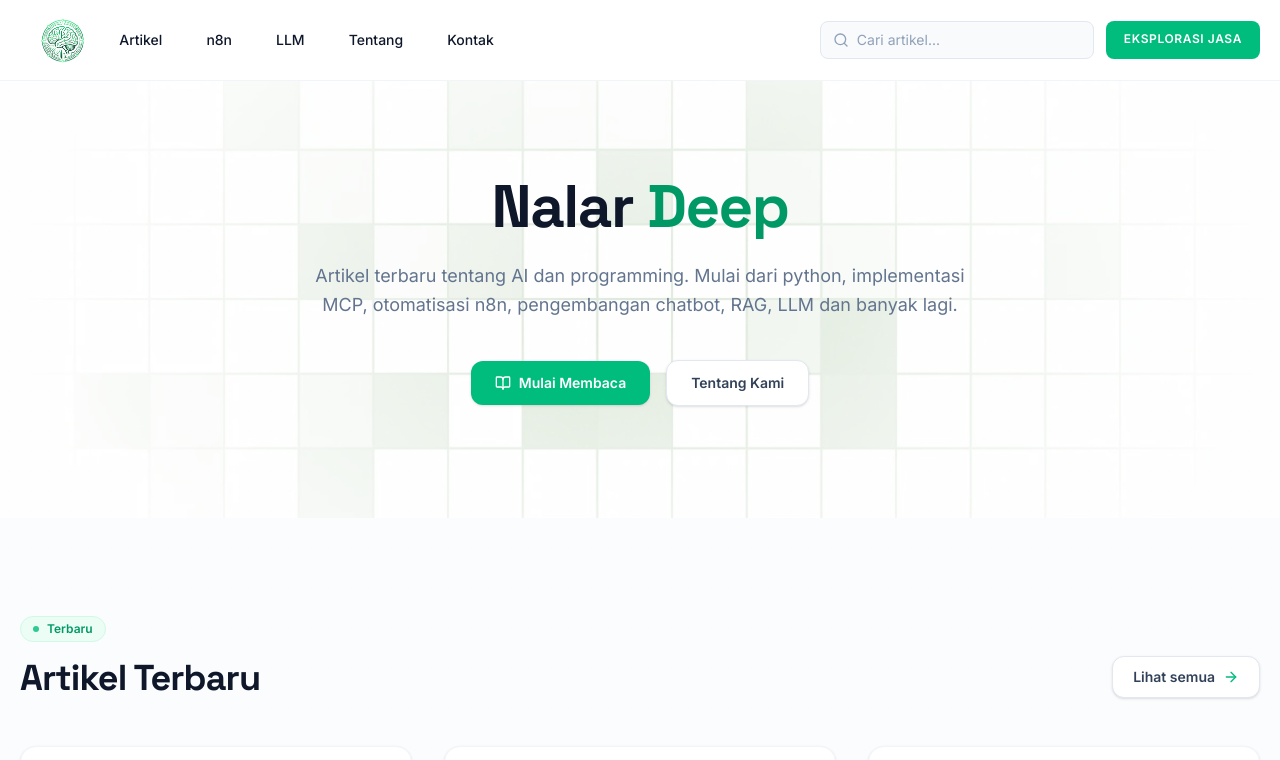
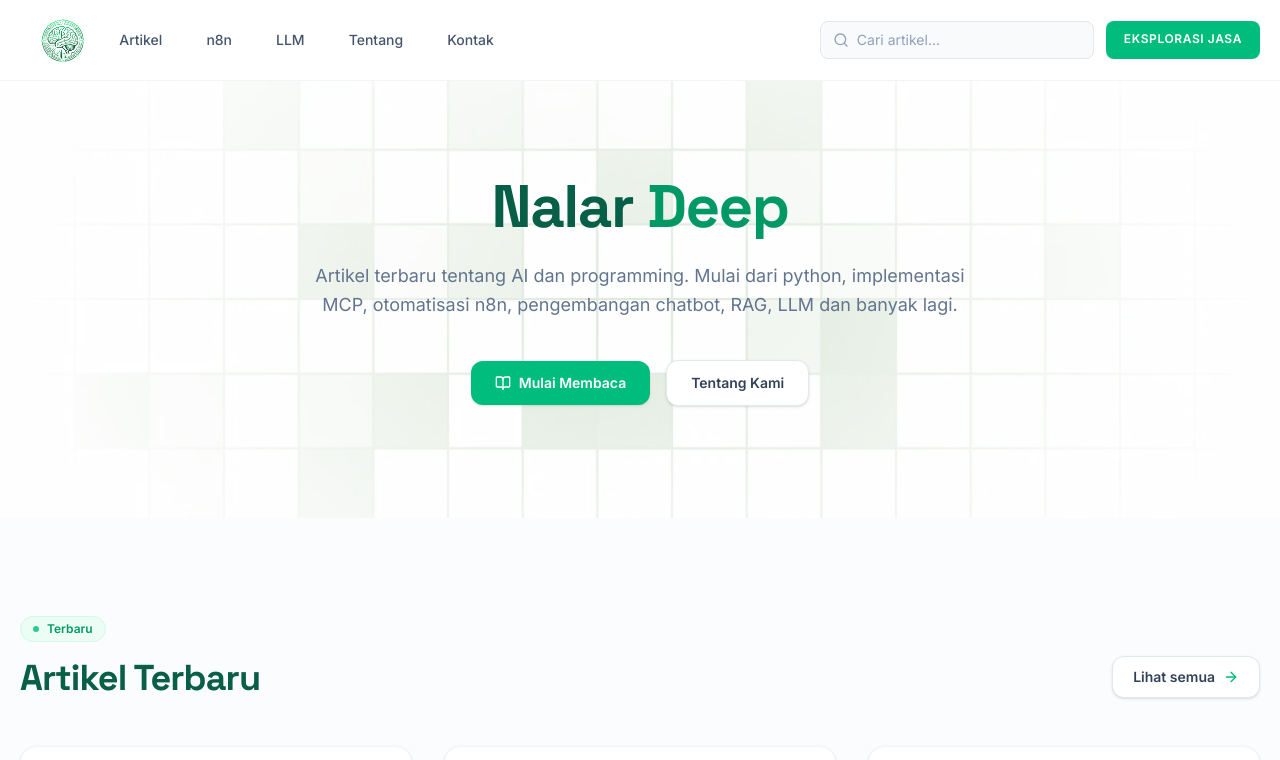
Before and after one commit to nalardeep/nalardeep, a Next.js app: page / in a window 1280 px wide. Shown: the top 760 px of the page. Built offline with nearby package versions, Linux system fonts and the light colour scheme.

Commit message:
feat (design): change style component post body and navlink

```diff
--- a/app/globals.css
+++ b/app/globals.css
@@ -37,7 +37,8 @@ h3,
 h4,
 h5,
 h6 {
-  color: #0f172a;
+  color: #065f46;
+  font-weight: 700;
   font-family: var(--font-heading);
 }
 
--- a/components/header.tsx
+++ b/components/header.tsx
@@ -54,9 +54,9 @@ const Header = () => {
                                         <Link
                                             href={link.path}
                                             className={`px-3.5 py-2 rounded-lg transition-all duration-300 block font-medium text-sm ${
-                                                active
-                                                    ? "bg-emerald-500  text-white font-semibold border border-emerald-100/50 "
-                                                    : " hover:text-emerald-500 transition-colors"
+                                            active
+                                                ? "text-emerald-800 font-semibold"
+                                                : "text-slate-600 hover:text-emerald-500 transition-colors"
                                             }`}
                                         >
                                             {link.name}
@@ -103,7 +103,7 @@ const Header = () => {
                                     href={link.path}
                                     className={`w-full text-center py-2.5 text-sm font-semibold uppercase tracking-wider rounded-lg transition-all ${
                                         active
-                                            ? "bg-emerald-500 text-emerald-600 text-white border border-emerald-100/50"
+                                            ? "text-emerald-800 font-semibold"
                                             : "text-slate-600 border border-transparent"
                                     }`}
                                     onClick={() => setIsOpen(false)}
--- a/components/post-body.tsx
+++ b/components/post-body.tsx
@@ -88,33 +88,33 @@ const getLanguageName = (className?: string): string => {
 
 const components = {
     h1: ({ children, id }: any) => {
-        if (isToc(id)) return <h1 id={id} className="scroll-mt-24 text-3xl font-extrabold mt-12 mb-6 text-slate-900 tracking-tight">{children}</h1>;
+        if (isToc(id)) return <h1 id={id} className="scroll-mt-24 text-3xl font-extrabold mt-12 mb-6 text-emerald-800 tracking-tight">{children}</h1>;
         return (
-            <h1 id={id} className="scroll-mt-24 text-3xl font-extrabold mt-12 mb-6 text-slate-900 tracking-tight border-l-4 border-emerald-500 pl-4 py-1">
+            <h1 id={id} className="scroll-mt-24 text-3xl font-extrabold mt-12 mb-6 text-emerald-800 tracking-tight">
                 {children}
             </h1>
         );
     },
     h2: ({ children, id }: any) => {
-        if (isToc(id)) return <h2 id={id} className="scroll-mt-24 text-2xl font-bold mt-10 mb-4 text-slate-900 tracking-tight">{children}</h2>;
+        if (isToc(id)) return <h2 id={id} className="scroll-mt-24 text-2xl font-bold mt-10 mb-4 text-emerald-800 tracking-tight">{children}</h2>;
         return (
-            <h2 id={id} className="scroll-mt-24 text-2xl font-bold mt-10 mb-4 text-slate-900 tracking-tight border-l-4 border-emerald-500 pl-3.5 py-0.5">
+            <h2 id={id} className="scroll-mt-24 text-2xl font-bold mt-10 mb-4 text-emerald-800 tracking-tight">
                 {children}
             </h2>
         );
     },
     h3: ({ children, id }: any) => {
-        if (isToc(id)) return <h3 id={id} className="scroll-mt-24 text-xl font-bold mt-8 mb-3 text-slate-900 tracking-tight">{children}</h3>;
+        if (isToc(id)) return <h3 id={id} className="scroll-mt-24 text-xl font-bold mt-8 mb-3 text-emerald-800 tracking-tight">{children}</h3>;
         return (
-            <h3 id={id} className="scroll-mt-24 text-xl font-bold mt-8 mb-3 text-slate-900 tracking-tight border-l-3 border-emerald-400 pl-3 py-0.5">
+            <h3 id={id} className="scroll-mt-24 text-xl font-bold mt-8 mb-3 text-emerald-800 tracking-tight">
                 {children}
             </h3>
         );
     },
     h4: ({ children, id }: any) => {
-        if (isToc(id)) return <h4 id={id} className="scroll-mt-24 text-lg font-bold mt-6 mb-2 text-slate-900 tracking-tight">{children}</h4>;
+        if (isToc(id)) return <h4 id={id} className="scroll-mt-24 text-lg font-bold mt-6 mb-2 text-emerald-800 tracking-tight">{children}</h4>;
         return (
-            <h4 id={id} className="scroll-mt-24 text-lg font-bold mt-6 mb-2 text-slate-900 tracking-tight border-l-2 border-slate-300 pl-2.5">
+            <h4 id={id} className="scroll-mt-24 text-lg font-bold mt-6 mb-2 text-emerald-800 tracking-tight">
                 {children}
             </h4>
         );
@@ -208,7 +208,7 @@ const components = {
 const PostBody = ({ content }: Props) => {
     return (
         <div className="max-w-2xl mx-auto">
-            <div className="prose prose-slate prose-emerald max-w-none prose-a:no-underline prose-a:text-emerald-600 hover:prose-a:text-emerald-500 transition-colors prose-headings:text-slate-900">
+            <div className="prose prose-slate prose-emerald max-w-none prose-a:no-underline prose-a:text-emerald-600 hover:prose-a:text-emerald-500 transition-colors">
                 <MDXRemote
                     source={content}
                     components={components}
```
